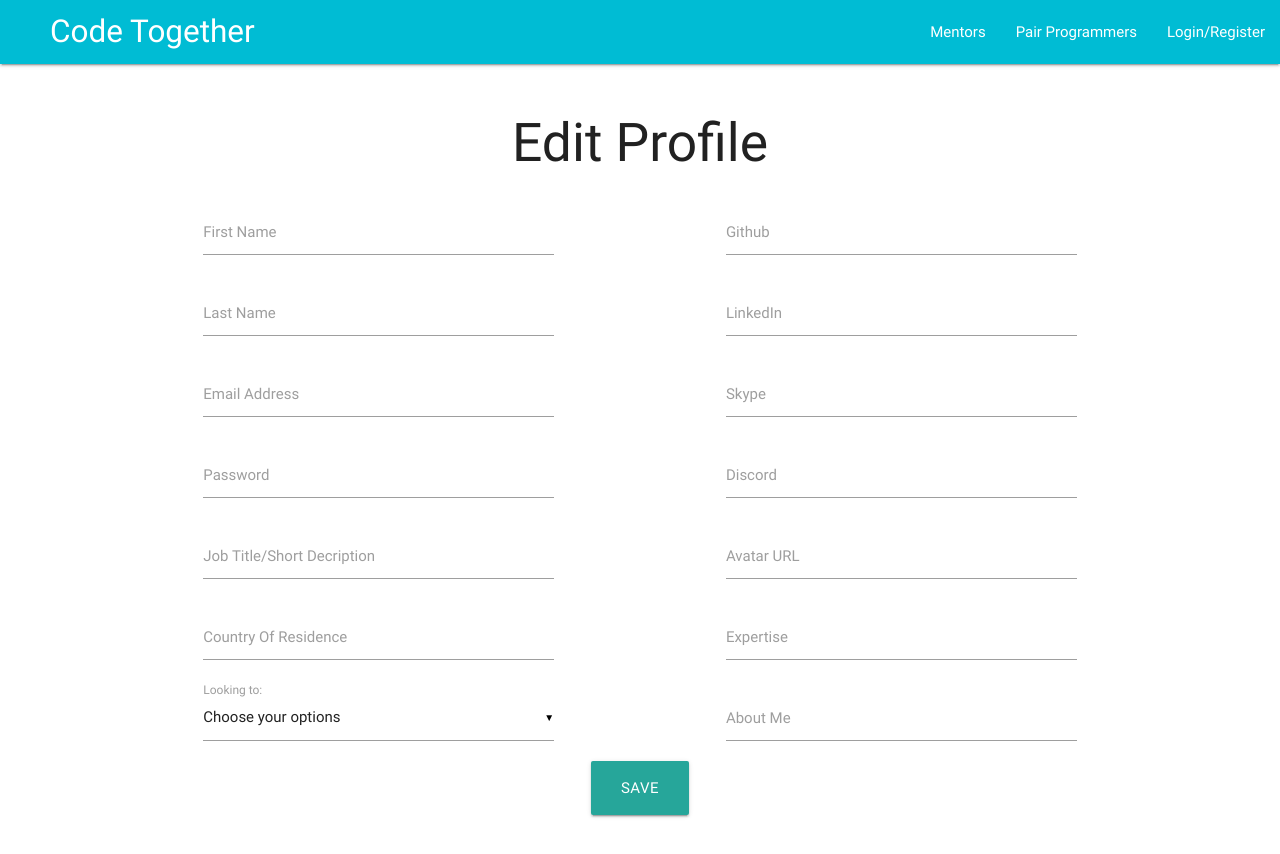
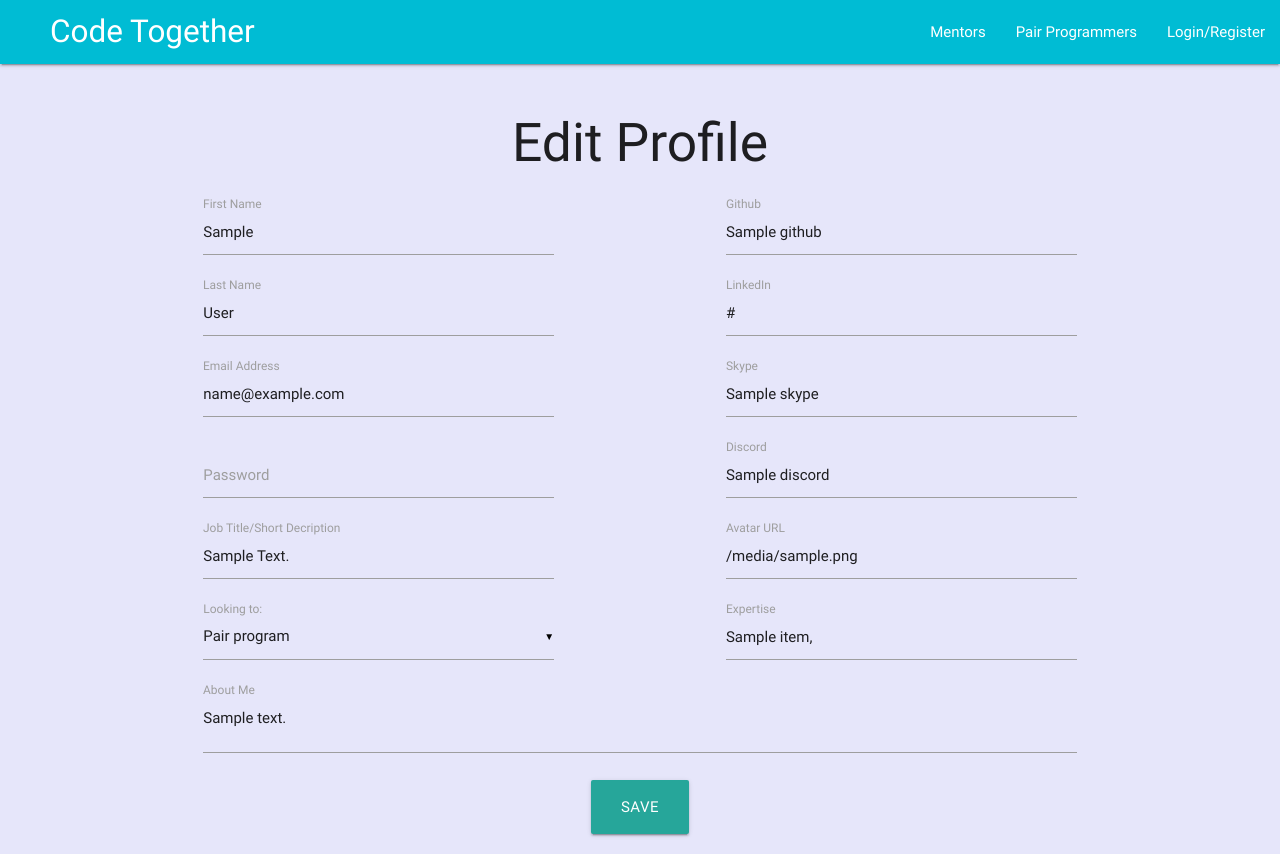
Before and after one commit to isaacwoodruff/codetogether, a Flask app: page /edit-profile in a window 1280 px wide. Before the commit the page ends 818 px from the top, so only its background shows below. Run offline with Flask 2, Linux system fonts and the light colour scheme; a database or web service that is not in the repository returns one stand-in record (values such as "Sample title"); some libraries are stand-ins or nearby versions.

Commit message:
Added Jinja code to populate edit-profile page, updated form, updated styling

```diff
--- a/app.py
+++ b/app.py
@@ -16,11 +16,12 @@ def index():
 
 @app.route('/edit-profile')
 def edit_profile():
-    return render_template('edit-profile.html')
+    user = mongo.db.users.find_one({u"_id": ObjectId('5d84afe31c9d440000f48258')})
+    return render_template('edit-profile.html', user=user)
 
-@app.route('/user/<username>')
-def user_profile(username):
-    user = mongo.db.users.find_one({u"_id": ObjectId(username)})
+@app.route('/user/<user_id>')
+def user_profile(user_id):
+    user = mongo.db.users.find_one({u"_id": ObjectId(user_id)})
     return render_template('user_profile.html', user=user)
 
 if __name__ == '__main__':
--- a/static/css/style.css
+++ b/static/css/style.css
@@ -1,9 +1,17 @@
+body {
+    background: lavender;
+}
+
 .profile-img-max-width {
     max-width: 256px;
 }
 
 .cursor-pointer {
     cursor: pointer;
+}
+
+#about {
+    padding-bottom: 0;
 }
 
 .margin-top-50 {
--- a/static/js/forms.js
+++ b/static/js/forms.js
@@ -1,3 +1,5 @@
 $(document).ready(function() {
     $('select').material_select();
+
+    $('textarea').characterCounter();
 });
--- a/templates/edit-profile.html
+++ b/templates/edit-profile.html
@@ -5,17 +5,17 @@
         <div class="col s5">
             <div class="input-field">
                 <label for="first_name">First Name</label>
-                <input id="first_name" name="first_name" type="text" class="validate">
+                <input id="first_name" name="first_name" type="text" class="validate" value="{{ user.first_name.capitalize() }}">
             </div>
 
             <div class="input-field">
                 <label for="last_name">Last Name</label>
-                <input id="last_name" name="last_name" type="text" class="validate">
+                <input id="last_name" name="last_name" type="text" class="validate" value="{{ user.last_name.capitalize() }}">
             </div>
 
             <div class="input-field">
                 <label for="email">Email Address</label>
-                <input id="email" name="email" type="email" class="validate">
+                <input id="email" name="email" type="email" class="validate" value="{{ user.contact.email }}">
             </div>
 
             <div class="input-field">
@@ -25,20 +25,21 @@
 
             <div class="input-field">
                 <label for="description">Job Title/Short Decription</label>
-                <input id="description" name="description" type="text" class="validate">
-            </div>
-
-            <div class="input-field">
-                <label for="country">Country Of Residence</label>
-                <input id="country" name="country" type="text" class="validate">
+                <input id="description" name="description" type="text" class="validate" value="{{ user.description.title() }}">
             </div>
 
             <div class="input-field">
                 <select multiple>
                     <option value="" disabled selected>Choose your options</option>
-                    <option value="find-mentor">Find a mentor</option>
-                    <option value="become-mentor">Become a mentor</option>
-                    <option value="pair-program">Pair program</option>
+                    {% for item in user.looking_to %}
+                        {% if "find a mentor" == item %}
+                        <option value="find-mentor" selected>Find a mentor</option>
+                        {% elif "mentor" == item %}
+                        <option value="become-mentor" selected>Become a mentor</option>
+                        {% else %}
+                        <option value="pair-program" selected>Pair program</option>
+                        {% endif %}
+                    {% endfor %}
                 </select>
                 <label>Looking to:</label>
             </div>
@@ -47,38 +48,39 @@
         <div class="col s5">
             <div class="input-field">
                 <label for="github">Github</label>
-                <input id="github" name="github" type="text">
+                <input id="github" name="github" type="text" value="{{ user.contact.github }}">
             </div>
 
             <div class="input-field">
                 <label for="linkedin">LinkedIn</label>
-                <input id="linkedin" name="linkedin" type="text">
+                <input id="linkedin" name="linkedin" type="text" value="{{ user.contact.linkedin }}">
             </div>
 
             <div class="input-field">
                 <label for="skype">Skype</label>
-                <input id="skype" name="skype" type="text">
+                <input id="skype" name="skype" type="text" value="{{ user.contact.skype }}">
             </div>
 
             <div class="input-field">
                 <label for="discord">Discord</label>
-                <input id="discord" name="discord" type="text">
+                <input id="discord" name="discord" type="text" value="{{ user.contact.discord }}">
             </div>
 
             <div class="input-field">
                 <label for="avatar">Avatar URL</label>
-                <input id="avatar" name="avatar" type="text">
+                <input id="avatar" name="avatar" type="text" value="{{ user.avatar }}">
             </div>
 
             <div class="input-field">
                 <label for="expertise">Expertise</label>
-                <input id="expertise" name="expertise" type="text" class="materialize-textarea">
+                <input id="expertise" name="expertise" type="text" class="materialize-textarea" value="{% for item in user.expertise -%}
+                        {{ item }},
+                        {%- endfor %}">
             </div>
-
-            <div class="input-field">
-                <label for="about">About Me</label>
-                <input id="about" name="about" type="text" class="materialize-textarea">
-            </div>
+        </div>
+        <div class="input-field col s12">
+            <label for="about">About Me</label>
+            <textarea id="about" class="materialize-textarea padding-0" data-length="500">{{ user.about }}</textarea>
         </div>
         <button class="btn waves-effect waves-light btn-large" type="submit" name="action">Save</button>
         </form>
```
